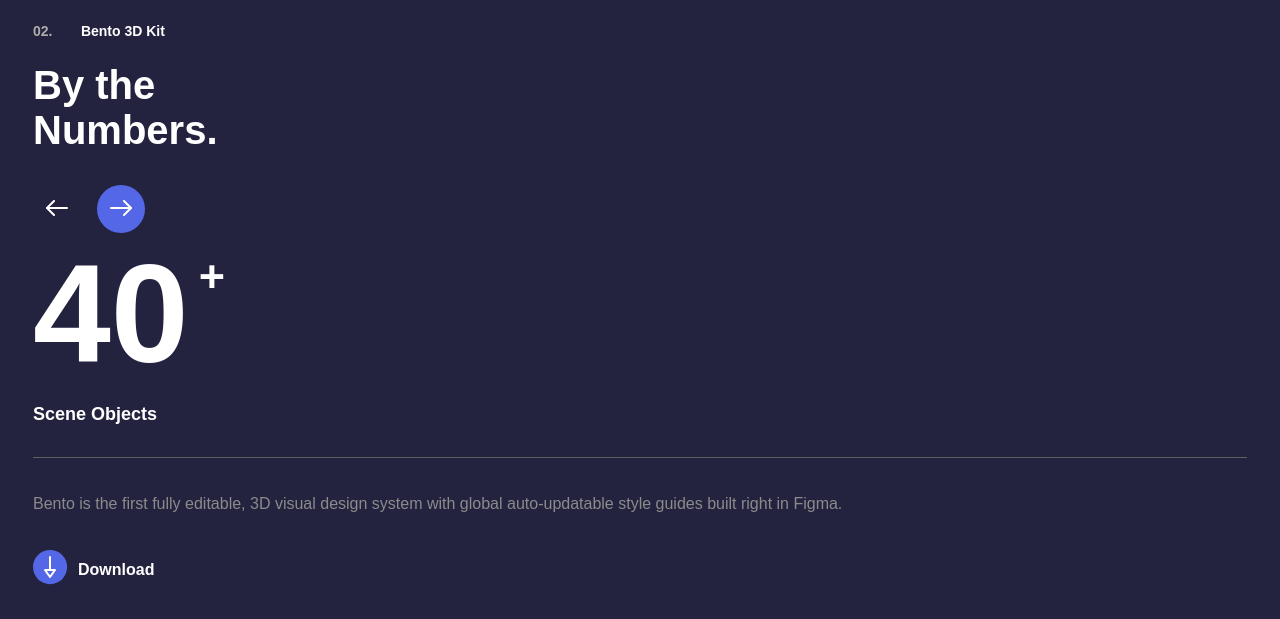
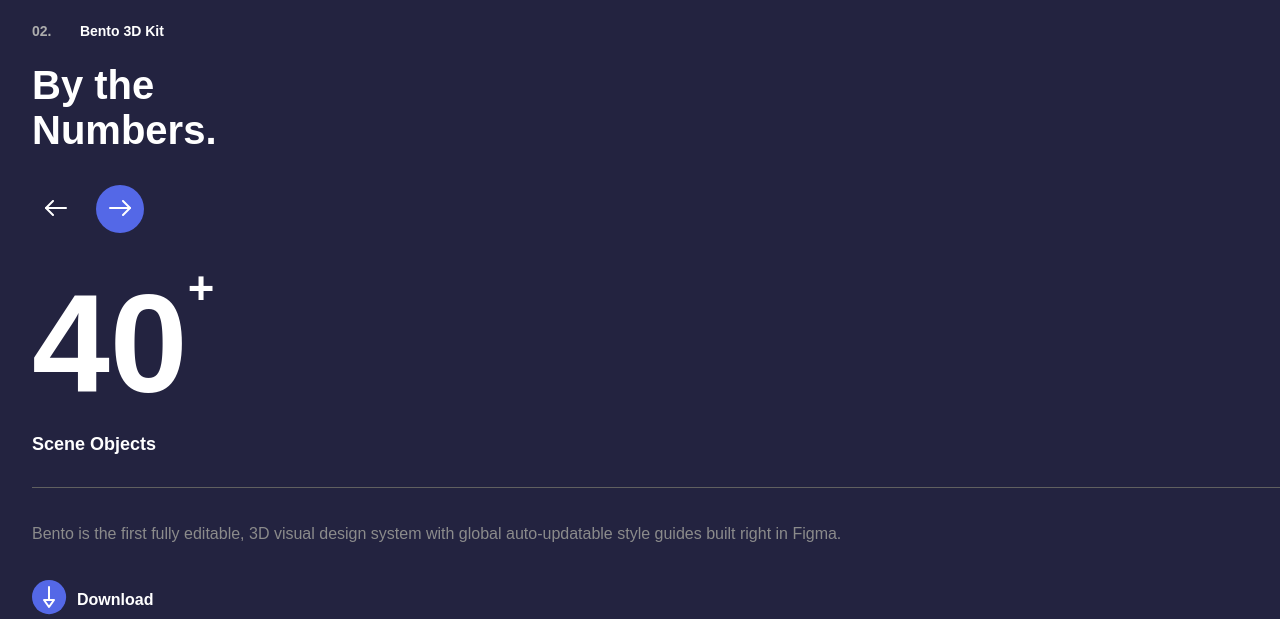
Before and after one commit to Vitorreiis/Projeto_Folio-Agency, a plain HTML site: page styles/pages/screen_case-study/screen_by-the-number/page.html in a window 1280 px wide. Shown: the part 106-725 px from the top of the page. Drawn offline with Linux system fonts and the light colour scheme.

Commit message:
Refatorando o codigo da page by the number

```diff
--- a/styles/pages/screen_case-study/screen_by-the-number/_style-page.scss
+++ b/styles/pages/screen_case-study/screen_by-the-number/_style-page.scss
@@ -38,8 +38,8 @@
 
     .number-container {
         background-color: #232340;
-        padding: 0 33px;
         color: #FFFFFF;
+        padding-left: 32px;
 
         .design-container_numeracao {
             font-size: 14px;
@@ -100,15 +100,15 @@
             }
         }
 
-        .big-numeracao {
+        .big-numeracao_icon {
+            margin-top: 30px;
+            display: flex;
+           h1{
             font-size: 140px;
-
-            .sub-numeracao {
-                font-size: 45px;
-                position: relative;
-                top: -70px;
-                left: 10px;
-            }
+           }
+           h2{
+            font-size: 45.5111px;
+           }
         }
 
         .titulo-big-numeracao {
@@ -148,6 +148,18 @@
             border: none;
             padding: 10px;
             font-size: 12px;
+        }
+        .big-numeracao {
+            font-size: 140px;
+            color: #FFFFFF;
+            padding: 0;
+
+            .sub-numeracao {
+                font-size: 45px;
+                position: relative;
+                top: -70px;
+                left: 10px;
+            }
         }
 
         .img-number-2 {
--- a/styles/pages/screen_case-study/screen_by-the-number/page.html
+++ b/styles/pages/screen_case-study/screen_by-the-number/page.html
@@ -42,7 +42,10 @@
                     <button class="design-container_navigator1"><img src="/assets/arrow-left.svg" alt="Seta para direita"></button>
                     <button class="design-container_navigator2"><img src="/assets/arrow-right.svg" alt="Seta para esquerda"></button>
                 </div>
-                <h1 class="big-numeracao">40<span class="sub-numeracao">+</span></h1>
+                <div class="big-numeracao_icon">
+                    <h1>40</h1>
+                    <h2>+</h1>
+                </div>
                 <h2 class="titulo-big-numeracao">Scene Objects</h2>
                 <p class="paragrafo-big-numeracao">Bento is the first fully editable, 3D visual design system with global auto-updatable style guides built right in Figma.</p>
                 <div class="button-download">
```
Also changed, not shown: styles/style.css, 1 other file.
